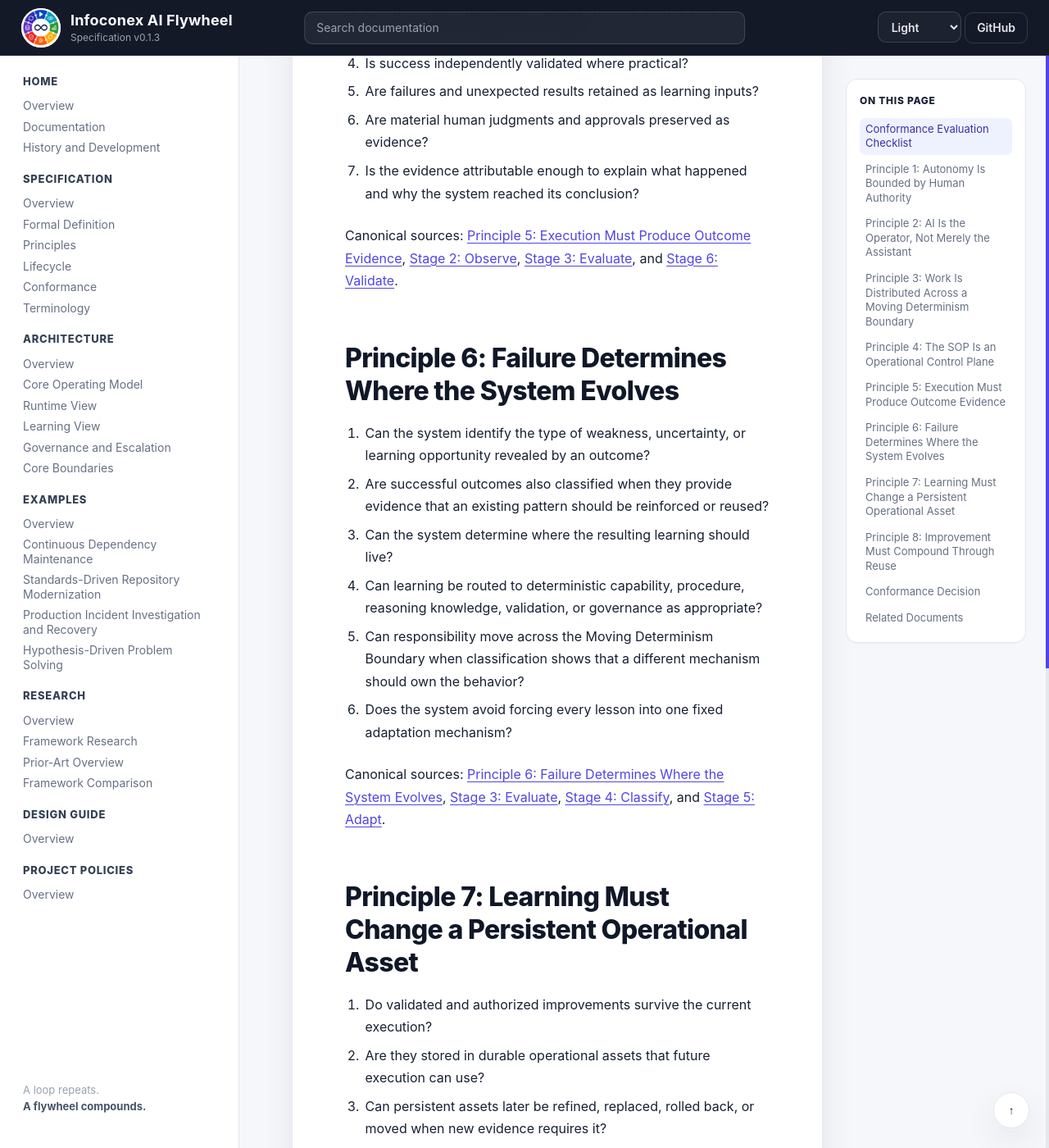
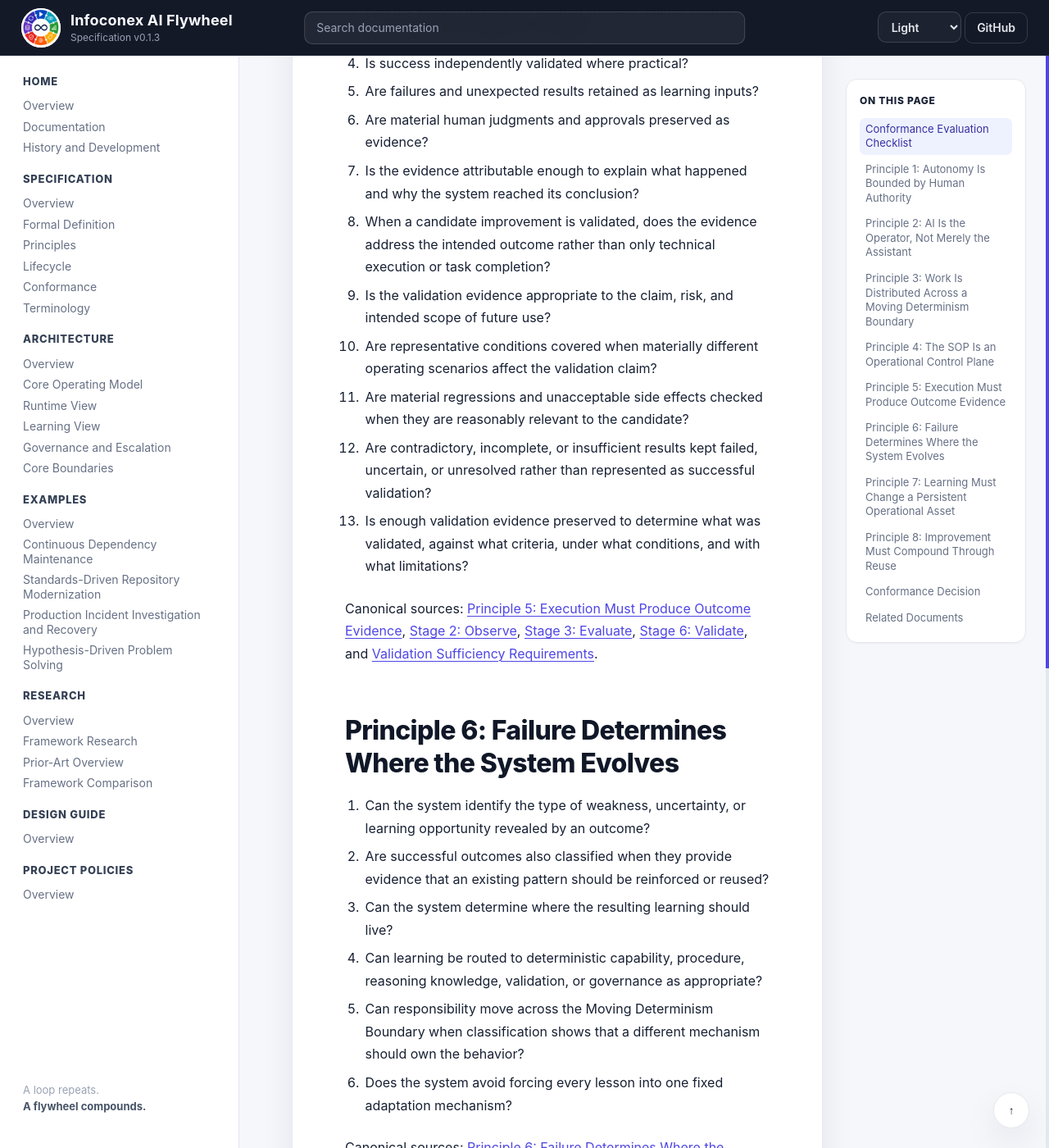
Before and after one commit to infoconex/ai-flywheel, a Jekyll site: the page built from docs/specification/conformance/evaluation-checklist.md, in a window 1280 px wide and 1400 px high, scrolled down 3034 px. Shown: the whole window at 82% size. Built offline with Jekyll 4.4.1, drawn with Linux system fonts in a browser that asks for light colours; our own code applies the rules of GitHub Pages for plain Markdown files; some of the changed text lies outside the part shown.

Commit message:
Define validation sufficiency requirements (#36)
* Define validation sufficiency requirements

* Link Validate stage to sufficiency requirements

* Add validation sufficiency to specification index

* Clarify validation terminology

* Add validation sufficiency conformance checks

* Tighten validation sufficiency wording

```diff
--- a/docs/specification/conformance/evaluation-checklist.md
+++ b/docs/specification/conformance/evaluation-checklist.md
@@ -56,35 +56,45 @@ Canonical source: [Principle 4: The SOP Is an Operational Control Plane](../prin
 28. Are failures and unexpected results retained as learning inputs?
 29. Are material human judgments and approvals preserved as evidence?
 30. Is the evidence attributable enough to explain what happened and why the system reached its conclusion?
+31. When a candidate improvement is validated, does the evidence address the intended outcome rather than only technical execution or task completion?
+32. Is the validation evidence appropriate to the claim, risk, and intended scope of future use?
+33. Are representative conditions covered when materially different operating scenarios affect the validation claim?
+34. Are material regressions and unacceptable side effects checked when they are reasonably relevant to the candidate?
+35. Are contradictory, incomplete, or insufficient results kept failed, uncertain, or unresolved rather than represented as successful validation?
+36. Is enough validation evidence preserved to determine what was validated, against what criteria, under what conditions, and with what limitations?
 
-Canonical sources: [Principle 5: Execution Must Produce Outcome Evidence](../principles/05-outcome-evidence.md), [Stage 2: Observe](../lifecycle/02-observe.md), [Stage 3: Evaluate](../lifecycle/03-evaluate.md), and [Stage 6: Validate](../lifecycle/06-validate.md).
+Canonical sources: [Principle 5: Execution Must Produce Outcome Evidence](../principles/05-outcome-evidence.md), [Stage 2: Observe](../lifecycle/02-observe.md), [Stage 3: Evaluate](../lifecycle/03-evaluate.md), [Stage 6: Validate](../lifecycle/06-validate.md), and [Validation Sufficiency Requirements](../validation-sufficiency.md).
 
 ## Principle 6: Failure Determines Where the System Evolves
 
-31. Can the system identify the type of weakness, uncertainty, or learning opportunity revealed by an outcome?
-32. Are successful outcomes also classified when they provide evidence that an existing pattern should be reinforced or reused?
-33. Can the system determine where the resulting learning should live?
-34. Can learning be routed to deterministic capability, procedure, reasoning knowledge, validation, or governance as appropriate?
-35. Can responsibility move across the Moving Determinism Boundary when classification shows that a different mechanism should own the behavior?
-36. Does the system avoid forcing every lesson into one fixed adaptation mechanism?
+37. Can the system identify the type of weakness, uncertainty, or learning opportunity revealed by an outcome?
+38. Are successful outcomes also classified when they provide evidence that an existing pattern should be reinforced or reused?
+39. Can the system determine where the resulting learning should live?
+40. Can learning be routed to deterministic capability, procedure, reasoning knowledge, validation, or governance as appropriate?
+41. Can responsibility move across the Moving Determinism Boundary when classification shows that a different mechanism should own the behavior?
+42. Does the system avoid forcing every lesson into one fixed adaptation mechanism?
 
 Canonical sources: [Principle 6: Failure Determines Where the System Evolves](../principles/06-evolution-routing.md), [Stage 3: Evaluate](../lifecycle/03-evaluate.md), [Stage 4: Classify](../lifecycle/04-classify.md), and [Stage 5: Adapt](../lifecycle/05-adapt.md).
 
 ## Principle 7: Learning Must Change a Persistent Operational Asset
 
-37. Do validated and authorized improvements survive the current execution?
-38. Are they stored in durable operational assets that future execution can use?
-39. Can persistent assets later be refined, replaced, rolled back, or moved when new evidence requires it?
-40. Can a reviewer identify the specific persistent asset changed by a learning event?
+43. Do validated and authorized improvements survive the current execution?
+44. Are they stored in durable operational assets that future execution can use?
+45. Before an improvement is persisted for future use, can the implementation show that the applicable validation sufficiency requirements were satisfied?
+46. Are validation and authorization represented as separate decisions so approval cannot substitute for evidence and validation cannot grant authority?
+47. On a no-change path, can reinforcing learning be persisted without manufacturing a candidate adaptation, and is the reinforcing claim sufficiently supported?
+48. Are persistent learning items scoped to the conditions supported by their validation evidence?
+49. Can persistent assets later be refined, replaced, rolled back, or moved when new evidence requires it?
+50. Can a reviewer identify the specific persistent asset changed or reinforced by a learning event?
 
-Canonical sources: [Principle 7: Learning Must Change a Persistent Operational Asset](../principles/07-persistent-learning.md), [Stage 6: Validate](../lifecycle/06-validate.md), and [Stage 7: Persist](../lifecycle/07-persist.md).
+Canonical sources: [Principle 7: Learning Must Change a Persistent Operational Asset](../principles/07-persistent-learning.md), [Stage 6: Validate](../lifecycle/06-validate.md), [Validation Sufficiency Requirements](../validation-sufficiency.md), and [Stage 7: Persist](../lifecycle/07-persist.md).
 
 ## Principle 8: Improvement Must Compound Through Reuse
 
-41. Do later executions inherit and use relevant validated improvements?
-42. Does repeated execution reduce unnecessary repeated reasoning, repeated failure, or human escalation where prior learning applies?
-43. Can a reviewer point to behavior that improved because of learning from earlier executions?
-44. Are successful validated patterns retained and reused rather than rediscovered on every execution?
+51. Do later executions inherit and use relevant validated improvements?
+52. Does repeated execution reduce unnecessary repeated reasoning, repeated failure, or human escalation where prior learning applies?
+53. Can a reviewer point to behavior that improved because of learning from earlier executions?
+54. Are successful validated patterns retained and reused rather than rediscovered on every execution?
 
 Canonical sources: [Principle 8: Improvement Must Compound Through Reuse](../principles/08-compounding-reuse.md) and [Stage 8: Reuse](../lifecycle/08-reuse.md).
 
@@ -100,6 +110,7 @@ This version does not define partial or maturity-based conformance levels.
 
 - [Conformance Overview](README.md)
 - [Non-Conforming Patterns](non-conforming-patterns.md)
+- [Validation Sufficiency Requirements](../validation-sufficiency.md)
 - [Formal Definition](../definition.md)
 - [Principles](../principles/README.md)
 - [Lifecycle](../lifecycle/README.md)
```
Also changed, not shown: docs/specification/README.md (+1 -0 lines), docs/specification/lifecycle/06-validate.md (+15 -7 lines), docs/specification/terminology.md (+2 -2 lines), docs/specification/validation-sufficiency.md (added, +165 -0 lines).
